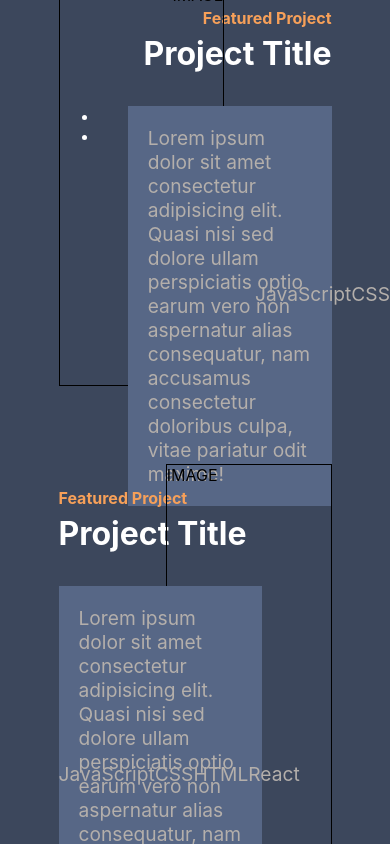
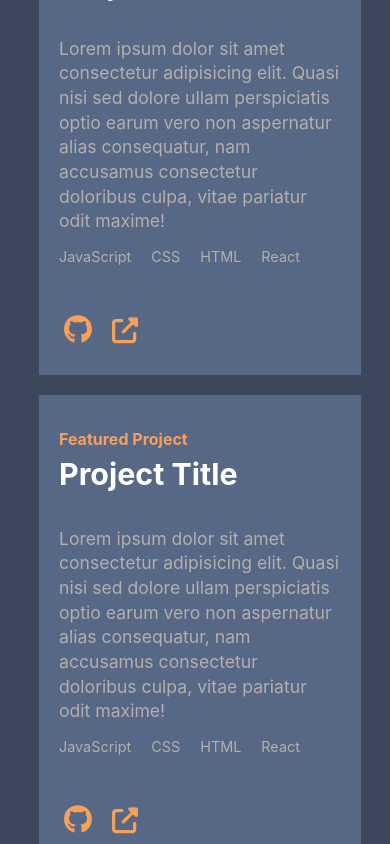
Before and after one commit to mdc-dev/react-portfolio, a React (Create React App) app: page / in a window 390 px wide. Shown: the part 2880-3724 px from the top of the page. Built offline with nearby package versions, Linux system fonts and the light colour scheme.

Commit message:
pushing to heroku

```diff
--- a/src/components/fourth-page/fourth-page.scss
+++ b/src/components/fourth-page/fourth-page.scss
@@ -1,6 +1,6 @@
 .fourth-page {
     display: block;
-    overflow: auto;
+    overflow: visable;
     width: 100vw;
     padding-bottom: 10vh;
 
@@ -22,4 +22,16 @@
             margin-top: 5em;
         }
     }
+
+
+    @media only screen and (max-width: 600px) {
+
+        .work-container {
+            width: 80%;
+            margin: 0 auto;
+        }
+        .my-work {
+            font-size: 2em !important;
+        }
+    }
 }
--- a/src/components/main/main.scss
+++ b/src/components/main/main.scss
@@ -26,7 +26,7 @@ $orange: #f7a059;
         }
 
         .name {
-            font-size: 4em;
+            font-size: 3.9em;
             line-height: 60px;
             margin: 10px 0;
             color: rgb(243, 243, 243);
--- a/src/components/project-card/project-card.js
+++ b/src/components/project-card/project-card.js
@@ -21,7 +21,7 @@ const ProjectCard = () => {
             <div className="project-links">
                 <ul>
                     <li><i className="fa-brands fa-github"></i></li>
-                    <li></li>
+                    <li><i className="fa-solid fa-up-right-from-square size-down"></i></li>
                 </ul>
             </div>
         </div>
--- a/src/components/project-card/project-card.scss
+++ b/src/components/project-card/project-card.scss
@@ -68,4 +68,86 @@ $div-back: #576786;
     .project-links li {
         color: white;
     }
+
+    @media only screen and (max-width: 600px) {
+        text-align: left;
+        padding: 10px 10px 10px 0;
+        margin: 20px auto;
+        background-color: $div-back;
+
+        .project-desc {
+            width: 90%;
+            margin-left: 0;
+            margin-top: 50px;
+            padding: 0;
+            padding-left: 20px;
+            font-size: 1.1em;
+            line-height: 1.4em;
+            position: relative;
+            background-color: rgba(255, 255, 0, 0);
+        }
+
+        .work-cont {
+            margin-top: 3em;
+        }
+
+        .title-cont {
+            line-height: 5px;
+            padding-top: 10px;
+            padding-left: 20px;
+
+            h4 {
+                font-size: 1em;
+            }
+
+            h5 {
+                font-size: 1.9em;
+                margin: 30px 0 20px;
+            }
+        }
+
+        .project-image {
+            display: none;
+        }
+
+        .technologies {
+            position: none;
+            width: 100%;
+            top: 0;
+            left: 0;
+            right: auto;
+            float: none;
+            font-size: 12px;
+
+            .tech-list {
+                float: left;
+                padding-left: 0;
+
+                .lang {
+                    padding-left: 20px;
+                }
+            }
+        }
+
+        .project-links {
+             ul {
+                 margin-left: 0;
+                 position: absolute;
+                 bottom: 0;
+                 font-size: 1.8em;
+                 list-style: none;
+                 padding-left: 25px;
+
+                 li {
+                     float: left;
+                     padding-right: 20px;
+                     color: $orange;
+                 }
+
+                 .size-down {
+                     font-size: .9em;
+                 }
+             }
+        }
+    }
 }
--- a/src/components/reverse-project-card/reverse-card.js
+++ b/src/components/reverse-project-card/reverse-card.js
@@ -18,6 +18,12 @@ const ReverseProjectCard = () => {
                     <li className="reverse-lang">React</li>
                 </ul>
             </div>
+            <div className="reverse-project-links">
+                <ul>
+                    <li><i className="fa-brands fa-github"></i></li>
+                    <li><i className="fa-solid fa-up-right-from-square size-down"></i></li>
+                </ul>
+            </div>
         </div>
     );
 }
--- a/src/components/reverse-project-card/reverse-card.scss
+++ b/src/components/reverse-project-card/reverse-card.scss
@@ -68,4 +68,86 @@ $div-back: #576786;
             color: $dark-text;
         }
     }
+
+    @media only screen and (max-width: 600px) {
+        text-align: left;
+        padding: 10px 10px 10px 0;
+        margin: 20px auto;
+        background-color: $div-back;
+
+        .reverse-project-desc {
+            width: 90%;
+            margin-left: 0;
+            margin-top: 50px;
+            padding: 0;
+            padding-left: 20px;
+            font-size: 1.1em;
+            line-height: 1.4em;
+            position: relative;
+            background-color: rgba(255, 255, 0, 0);
+        }
+
+        .work-cont {
+            margin-top: 3em;
+        }
+
+        .reverse-title-cont {
+            line-height: 5px;
+            padding-top: 10px;
+            padding-left: 20px;
+
+            h4 {
+                font-size: 1em;
+            }
+
+            h5 {
+                font-size: 1.9em;
+                margin: 30px 0 20px;
+            }
+        }
+
+        .reverse-project-image {
+            display: none;
+        }
+
+        .reverse-technologies {
+            position: none;
+            width: 100%;
+            top: 0;
+            left: 0;
+            right: auto;
+            float: none;
+            font-size: 12px;
+
+            .reverse-tech-list {
+                float: left;
+                padding-left: 0;
+
+                .reverse-lang {
+                    padding-left: 20px;
+                }
+            }
+        }
+
+        .reverse-project-links {
+             ul {
+                 margin-left: 0;
+                 position: absolute;
+                 bottom: 0;
+                 font-size: 1.8em;
+                 list-style: none;
+                 padding-left: 25px;
+
+                 li {
+                     float: left;
+                     padding-right: 20px;
+                     color: $orange;
+                 }
+
+                 .size-down {
+                    font-size: .9em;
+                }
+             }
+        }
+    }
 }
```
